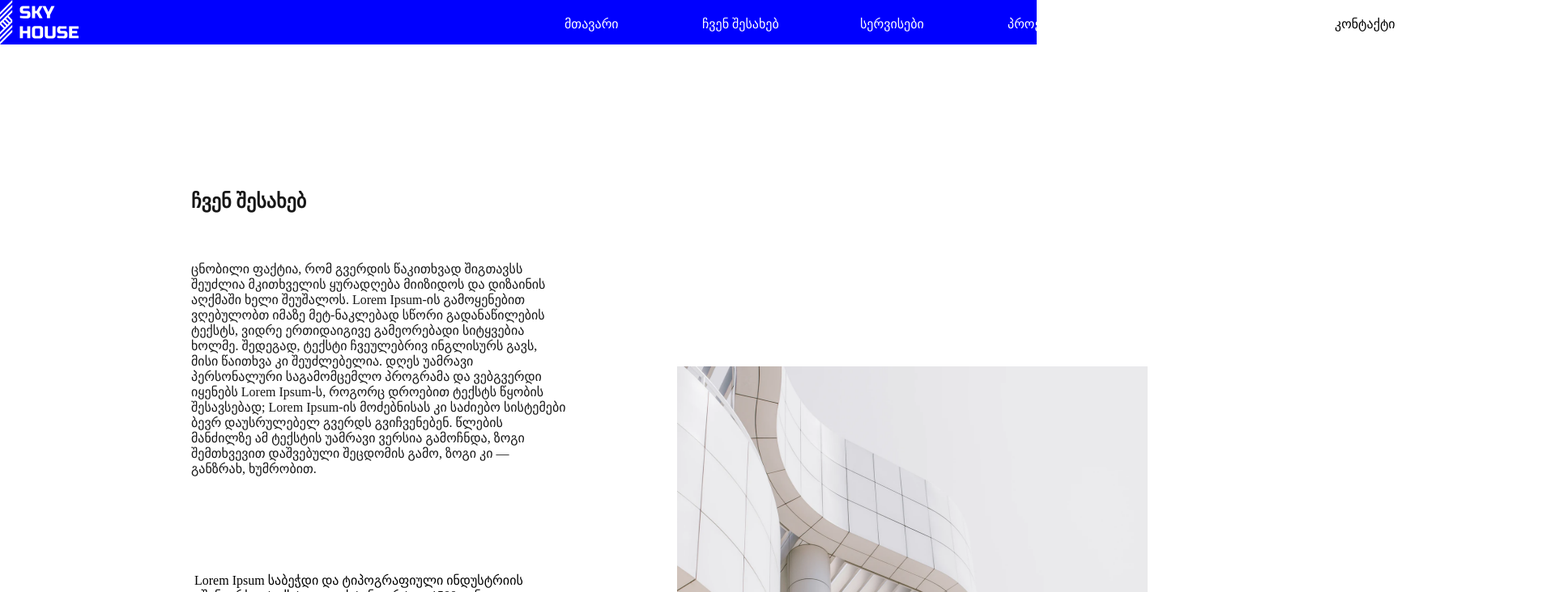
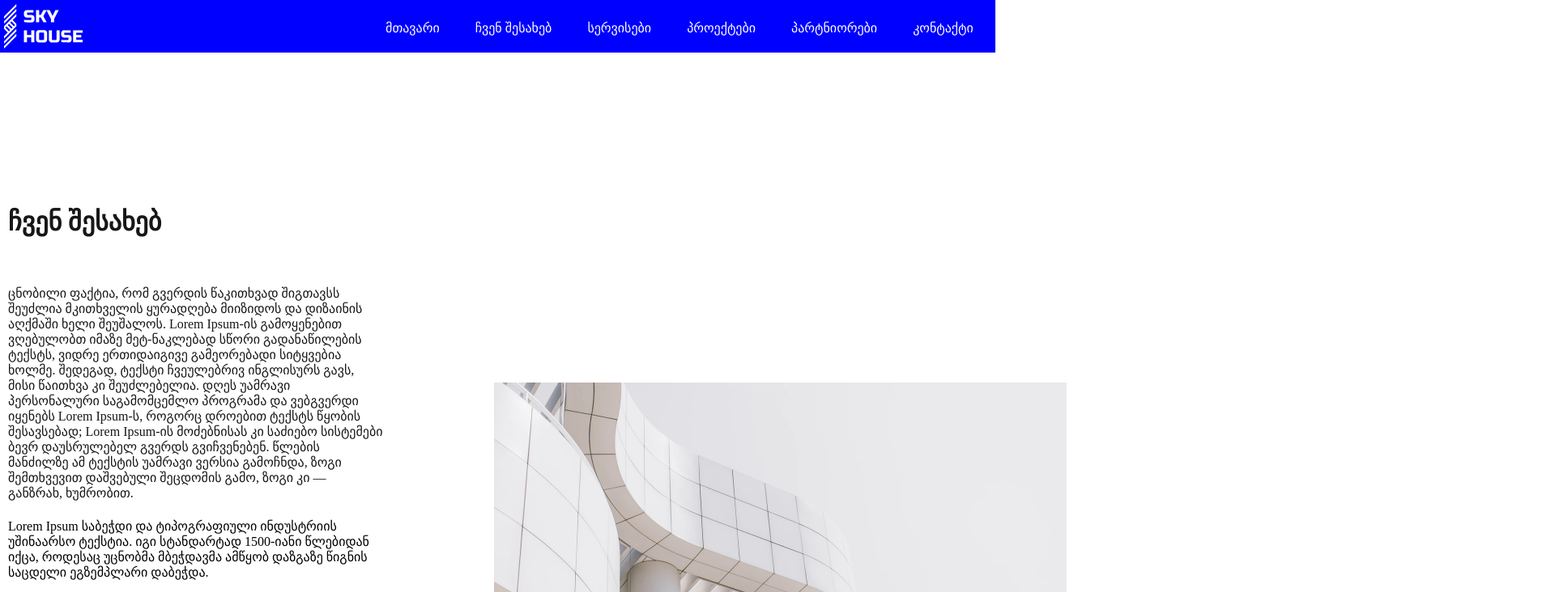
Before and after one commit to PaataSet/HomeWork_10, a plain HTML site: page index.html in a window 1280 px wide. Shown: the top 732 px of the page at 81% size, 1920 px wide, since content can reach past the window. Drawn offline with Linux system fonts and the light colour scheme.

Commit message:
add pading

```diff
--- a/index.html
+++ b/index.html
@@ -13,15 +13,15 @@
       <nav>
           <ul>
               <li class="item-1"> მთავარი</li>
-              <li class="item-2"> ჩვენ შესახებ</li>
-              <li class="item-3"> სერვისები</li>
-              <li class="item-4"> პროექტები</li>
-              <li class="item-5"> პარტნიორები</li>
-              <li class="contact"> კონტაქტი</li>
+              <li class="item-1"> ჩვენ შესახებ</li>
+              <li class="item-1"> სერვისები</li>
+              <li class="item-1"> პროექტები</li>
+              <li class="item-1"> პარტნიორები</li>
+              <li class="item-1"> კონტაქტი</li>
           </ul>
       </nav>
     </header>
-      <section class="DS-section">
+    <section class="DS-section">
 
 
         <div class="DS-4">
@@ -35,8 +35,8 @@
         <div>
           <img src="image/Rectangle 7@2x.png" alt="image/Rectangle 7.png" class="DS-3">
         </div>
-      </section>
-      <section class="DS-section2">
+    </section>
+    <section class="DS-section2">
         <div class="parent1">
           <div class="boxitem1">სერვისები</div>
           <div class="boxitem2">....</div>
@@ -59,9 +59,9 @@
          <div class="boxitem7">სერვისი 3</div>
          <div class="boxitem8">ცნობილი ფაქტია, რომ გვერდის წაკითხვად შიგთავსს შეუძლია მკითხველის ყურადღება მიიზიდოს და დიზაინის აღქმაში ხელი შეუშალოს.</div>
       </div>
-  </div>
+      </div>
 
-      </section>
+    </section>
     <section>this is section - luka</section>
     <footer>this is footer - paata</footer>
   </body>
--- a/src/css/styles.css
+++ b/src/css/styles.css
@@ -13,35 +13,16 @@ ul {
   list-style: none;
   display: flex;
   color: #FFFFFF;
-  margin-left: 500px;
+
 }
 
 .item-1{
-  width: 70px;
-  height: 18px;
+
 }
-.item-2{
-  width: 95px;
-  height: 18px;
-}
-.item-3{
-  width: 82px;
- height: 18px;
-}
-.item-4{
-  width: 91px;
-  height: 18px;
-}
-.item-5{
-  width: 113px;
- height: 18px;
-}
-.contact{
-  background-color: #FFFFFF;
-  width: 81px;
-  height: 19px;
-  color: black;
-}
+
+
+
+
 
 
 img {
@@ -54,33 +35,37 @@ img {
 }
 
 li{
-  height: 55px;
-  width: 100px;
+  font-size:  16px;
+  margin-top: 20px;
+  padding: 0 22px;
 
-  margin-top: 20px;
-  margin-left: 100px; ;
 }
 
 header{
   display: flex;
   background-color: blue;
+  max-width:1920px  ;
+  width: 96%;
+  justify-content: space-between;
+  padding: 5px;
+
 }
 
 
 .DS-1{
   margin-top: 180px;
   margin-bottom: 60px;
-  margin-left: 236px;
+  /* margin-left: 236px; */
   color:#171717;
+  font-size: 32px;
 }
 
 .DS-2{
-  margin-left:236px;
+  /* margin-left:auto; */
   width: 463px;
-  height: 385px;
+  margin-bottom: 22px;
   color: #171717;
-
-
+  font-size: 16px;
 }
 
 .DS-3{
@@ -92,21 +77,23 @@ header{
 }
 
 .DS-5{
-  width: 442px;
-  height: 21px;
+  width: 463px;
+  font-size: 16px;
   margin-bottom: 150px ;
-  margin-left: 240px;
+  /* margin-left: 240px; */
+  text-align: top;
 
 }
 
 .DS-section{
   display: flex;
+  padding: 10px;
 }
 
 .boxitem1{
   margin-top: 408px;
   margin-bottom: 60px;
-  margin-left: 240px;
+  /* margin-left: 240px; */
   width: 167px;
   height: 38px;
 
@@ -115,7 +102,7 @@ header{
 
 .boxitem2{
   margin-bottom: 60px;
-  margin-left :1600px;
+  margin-left :1202px;
   margin-top:408px;
   color: #0A22F4;
 
@@ -128,13 +115,13 @@ header{
 
 .boxitem3{
   margin-bottom: 20px;
-  margin-left: 240px;
+  /* margin-left: 240px; */
   width: 110px;
   height: 26px;
 }
 
 .boxitem4{
- margin-left: 240px;
+ /* margin-left: 240px; */
   width: 463px;
   height: 79px;
 }
@@ -167,7 +154,7 @@ header{
   background-color: #F9F9F9;
   width: 50px;
   height: 50px;
-  margin-left: 240px;
+  /* margin-left: 240px; */
 }
 
 .kvadrat-2{
@@ -187,3 +174,7 @@ header{
 .flex{
   display: flex;
 }
+
+.DS-section2{
+  padding: 10px;
+}
```
